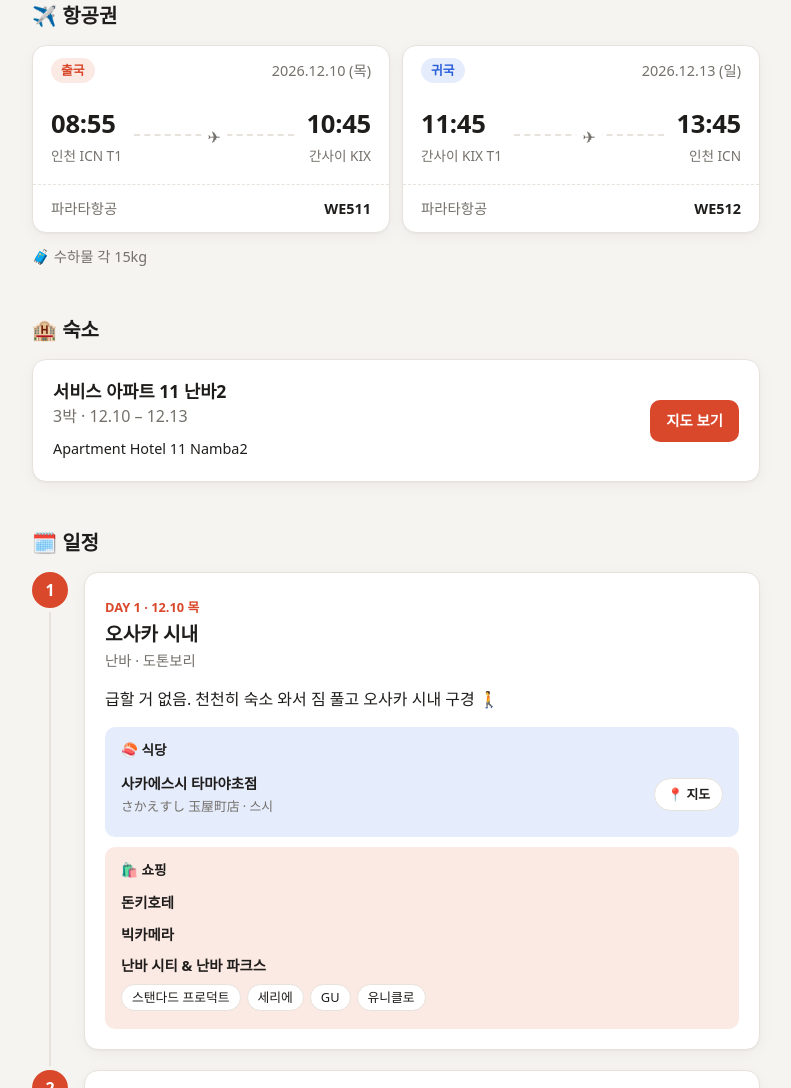
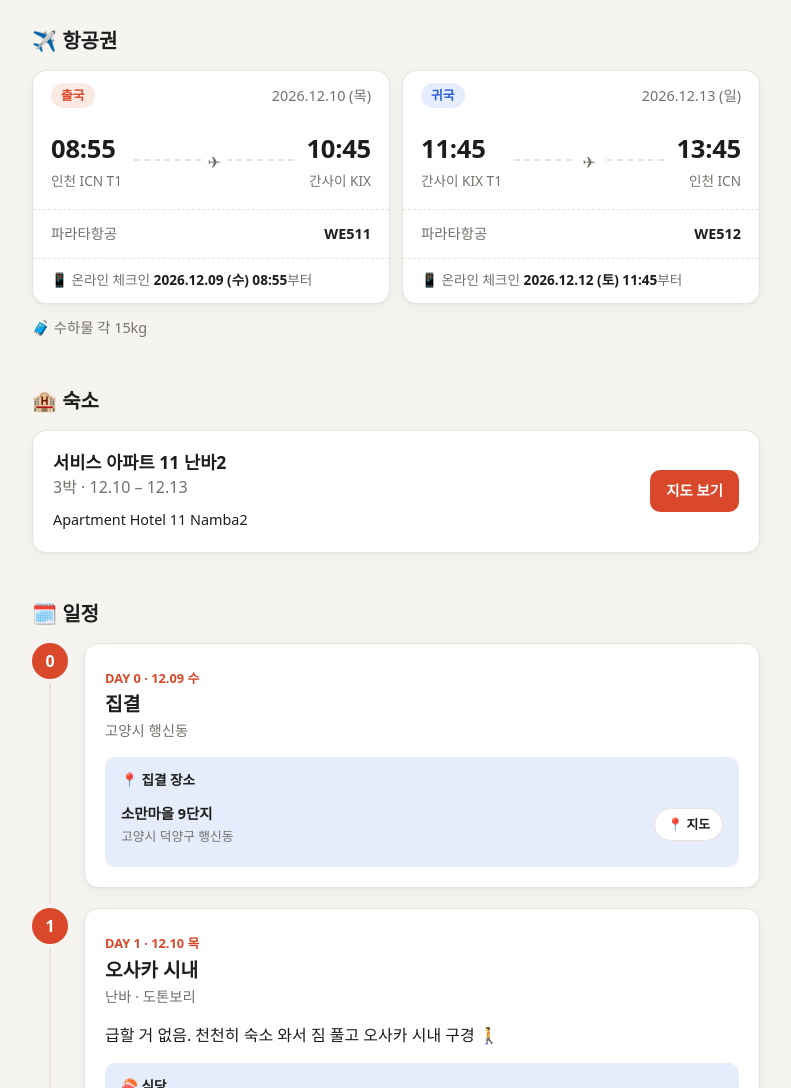
Before and after one commit to kyungmin90/osaka-2026, a plain HTML site: page index.html in a window 1280 px wide. Shown: the part 843-1931 px from the top of the page, without its empty margins (244-1035 px from the left). Drawn offline with Linux system fonts and the light colour scheme; no server answers.

Commit message:
항공권 온라인 체크인 시각 추가, DAY 0(12.09 집결) 추가
Co-Authored-By: Claude Opus 5.5 <noreply@anthropic.com>

```diff
--- a/css/style.css
+++ b/css/style.css
@@ -319,7 +319,7 @@ p {
   margin: 0;
   padding: 0;
   display: grid;
-  grid-template-columns: repeat(4, 1fr);
+  grid-template-columns: repeat(5, 1fr);
   gap: 10px;
 }
 
@@ -433,6 +433,17 @@ p {
 }
 
 .ticket-foot b {
+  color: var(--text);
+}
+
+.ticket-checkin {
+  padding: 10px 18px 12px;
+  border-top: 1px dashed var(--border);
+  font-size: 0.85rem;
+  color: var(--muted);
+}
+
+.ticket-checkin b {
   color: var(--text);
 }
 
@@ -758,6 +769,10 @@ p {
     grid-template-columns: repeat(2, 1fr);
   }
 
+  .overview li:first-child {
+    grid-column: span 2;
+  }
+
   .weather-week {
     grid-template-columns: repeat(4, 1fr);
     row-gap: 8px;
--- a/index.html
+++ b/index.html
@@ -42,6 +42,7 @@
       <section class="section">
         <h2 class="section-title">한눈에 보기</h2>
         <ol class="overview">
+          <li><a href="#day0"><b>DAY 0</b><span>12.09 수</span><em>집결</em></a></li>
           <li><a href="#day1"><b>DAY 1</b><span>12.10 목</span><em>오사카 시내</em></a></li>
           <li><a href="#day2"><b>DAY 2</b><span>12.11 금</span><em>고베 · 오사카 시내</em></a></li>
           <li><a href="#day3"><b>DAY 3</b><span>12.12 토</span><em>사카이 · 나카노시마 · 교바시</em></a></li>
@@ -77,6 +78,7 @@
               <div class="right"><strong>10:45</strong><span>간사이 KIX</span></div>
             </div>
             <div class="ticket-foot">파라타항공 <b>WE511</b></div>
+            <div class="ticket-checkin">📱 온라인 체크인 <b>2026.12.09 (수) 08:55</b>부터</div>
           </article>
 
           <article class="ticket">
@@ -90,6 +92,7 @@
               <div class="right"><strong>13:45</strong><span>인천 ICN</span></div>
             </div>
             <div class="ticket-foot">파라타항공 <b>WE512</b></div>
+            <div class="ticket-checkin">📱 온라인 체크인 <b>2026.12.12 (토) 11:45</b>부터</div>
           </article>
         </div>
         <p class="note">🧳 수하물 각 15kg</p>
@@ -115,6 +118,32 @@
         <h2 class="section-title">🗓️ 일정</h2>
 
         <div class="timeline">
+          <!-- DAY 0 -->
+          <article id="day0" class="day">
+            <div class="day-badge"><b>0</b></div>
+            <div class="day-body card">
+              <header class="day-head">
+                <span class="day-label">DAY 0 · 12.09 수</span>
+                <h3>집결</h3>
+                <p class="muted">고양시 행신동</p>
+              </header>
+              <div class="food">
+                <h4>📍 집결 장소</h4>
+                <ul>
+                  <li>
+                    <div>
+                      <strong>소만마을 9단지</strong>
+                      <p class="muted">고양시 덕양구 행신동</p>
+                    </div>
+                    <a class="map-btn"
+                       href="https://www.google.com/maps/search/?api=1&amp;query=%EA%B3%A0%EC%96%91%EC%8B%9C+%ED%96%89%EC%8B%A0%EB%8F%99+%EC%86%8C%EB%A7%8C%EB%A7%88%EC%9D%84+9%EB%8B%A8%EC%A7%80"
+                       target="_blank" rel="noopener">📍 지도</a>
+                  </li>
+                </ul>
+              </div>
+            </div>
+          </article>
+
           <!-- DAY 1 -->
           <article id="day1" class="day">
             <div class="day-badge"><b>1</b></div>
```
